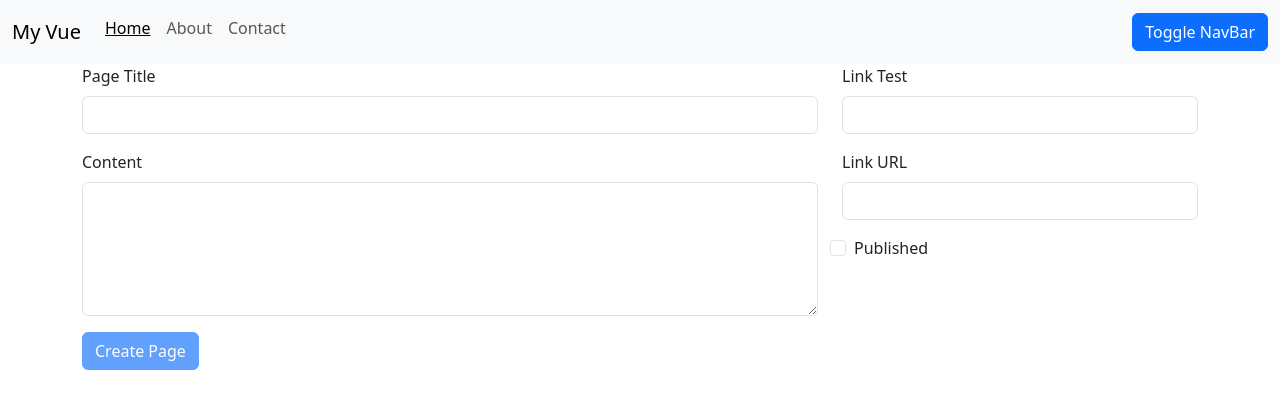
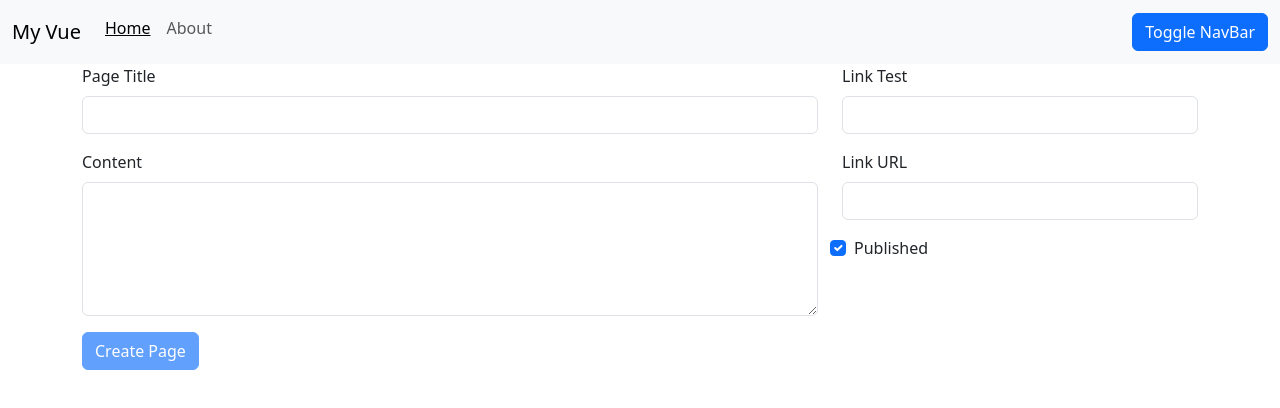
Before and after one commit to Dipesh1jain/vue-start-spa, a Vue app: page / in a window 1280 px wide. Shown: the top 408 px of the page. Built offline with nearby package versions, Linux system fonts and the light colour scheme; the HTML template or start-up script is replaced by a standard one.

Commit message:
Updating and Filtering Data

```diff
--- a/src/components/CreatePage.vue
+++ b/src/components/CreatePage.vue
@@ -42,7 +42,7 @@
     </div>
     <div class="row mb-3">
     <div class="form-check">
-    <input class="form-check-input" type="checkbox">
+    <input class="form-check-input" type="checkbox" v-model="published">
     </input>
     <label class="form-check-label" for="gridCheck1">Published</label>
     </div>
@@ -75,23 +75,33 @@ return !this.pageTitle || !this.content || !this.LinkText || !this.LinkUrl
             pageTitle:'',
             content:'',
             LinkText:'',
-            LinkUrl:''
+            LinkUrl:'',
+            published:true
         }
     },
     methods:{
         submitForm(){
-if(!this.pageTitle || !this.content || !this.LinkText || !this.LinkUrl){
+            if(!this.pageTitle || !this.content || !this.LinkText || !this.LinkUrl){
     alert('please fill the form')
     return;
-}
+            }
+
 this.pageCreated({
     pageTitle:this.pageTitle,
     content:this.content,
- link:{
+    link:{
     text:this.LinkText,
     url:this.LinkUrl
- }
-})
+    }
+                        //if pusblished is not true it will not be displayed on nav bar
+
+    ,published:this.published
+                });
+            this.pageTitle='',
+            this.content='',
+            this.LinkText='',
+            this.LinkUrl='',
+            this.published=true
         }
     }
 }
--- a/src/components/Navbar.vue
+++ b/src/components/Navbar.vue
@@ -12,7 +12,7 @@
       <ul class="navbar-nav me-auto mb-2 mb-lb-0">
         <!-- how normal HTML works -add more links for  future make more list items -->
         <!-- nowusing VUE's "v-for" derective which is just like for-in loop to create a multiple copies of list based on Links arr size  -->
-        <li v-for="(page, index) in pages" class="nav-item" :key="index">
+        <li v-for="(page, index) in publishedPages" class="nav-item" :key="index">
           <!-- in order to bind the data with 'href' we use directive "v-bind" or simply ":" before the property
                                     this will bind the data lets say to a link , coz '{{}}' these braces handles JS code and we simply want the link for href attriubte-->
           <!-- "v-on:" or "@ "direictive used to handle the on click or onmouseover function-->
@@ -51,6 +51,12 @@ export default {
   components: {
     NavbarLink,
   },
+  computed:{
+    // creating a computed property/method which will filter all the publised pases and will diplay it on the nav bar
+    publishedPages(){
+      return this.pages.filter(p=>p.published);
+    }
+  },
   props: ["pages", "activePage", "navLinkClick"],
   data() {
     return {
```
